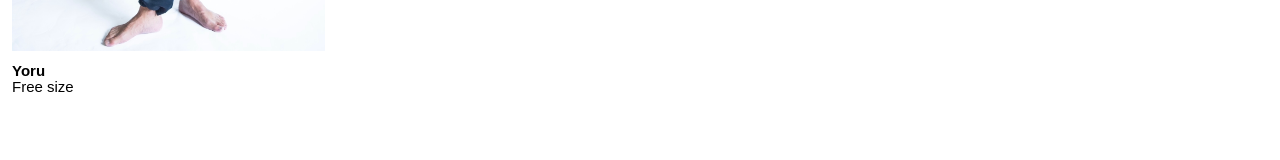
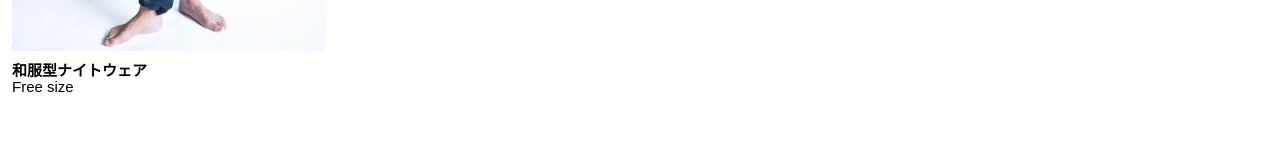
Before and after one commit to seikaku01/seikaku, a plain HTML site: page shop.html in a window 1280 px wide. Shown: the part 478-638 px from the top of the page. Drawn offline with Linux system fonts and the light colour scheme; a web font is replaced by a local one.

Commit message:
Update shop.html

```diff
--- a/shop.html
+++ b/shop.html
@@ -28,7 +28,7 @@
                 <img src="assets/images/shop 1.jpg" alt="商品画像1">
             </a>
             <div class="item-info">
-                <p class="item-name">Yoru</p>
+                <p class="item-name">和服型ナイトウェア</p>
                 <p>Free size</p>
                 <p></p>
             </div>
```
